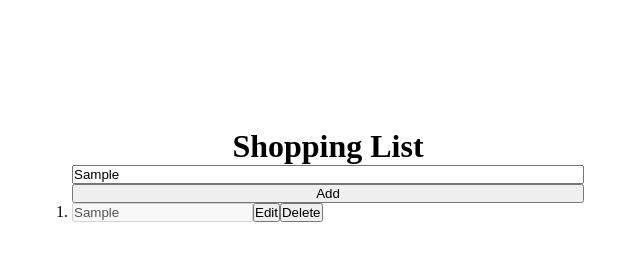
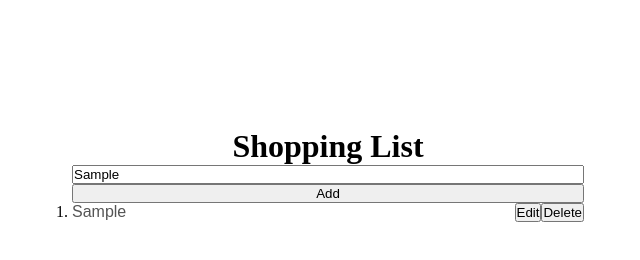
Before and after one commit to OzzyDm/Shopping-list-app, a plain HTML site: page index.html in a window 1280 px wide. Both pictures are taken after typing "Sample" into the empty fields and a click on the button "Add". Shown: the whole page, without its empty margins (312-952 px from the left). Drawn offline with Linux system fonts and the light colour scheme.

Commit message:
buttons updated

```diff
--- a/app.js
+++ b/app.js
@@ -1,6 +1,4 @@
 const addButton = document.querySelector("#add");
-const editButton = document.querySelector(".edit");
-const deleteButton = document.querySelector(".delete");
 
 function addItem() {
   const enterItem = document.querySelector("#enterItem").value;
@@ -16,11 +14,13 @@ function addItem() {
   editButton.textContent = "Edit";
   deleteButton.setAttribute("class", "delete");
   deleteButton.textContent = "Delete";
-  li.append(input, editButton, deleteButton);
+  li.append(input, deleteButton, editButton);
   ul.appendChild(li);
 }
 
 addButton.addEventListener("click", addItem);
+const editButton = document.querySelector(".edit");
+const deleteButton = document.querySelector(".delete");
 
 const textbox = document.getElementById("enterItem");
 textbox.addEventListener("keypress", function onEvent(event) {
--- a/style.css
+++ b/style.css
@@ -16,3 +16,15 @@ li {
   text-align: left;
   list-style: number;
 }
+
+li button {
+  float: right;
+}
+
+.item {
+  border-color: white;
+  background-color: white;
+  border-top: 0ch;
+  border-left: 0ch;
+  font-size: medium;
+}
```
